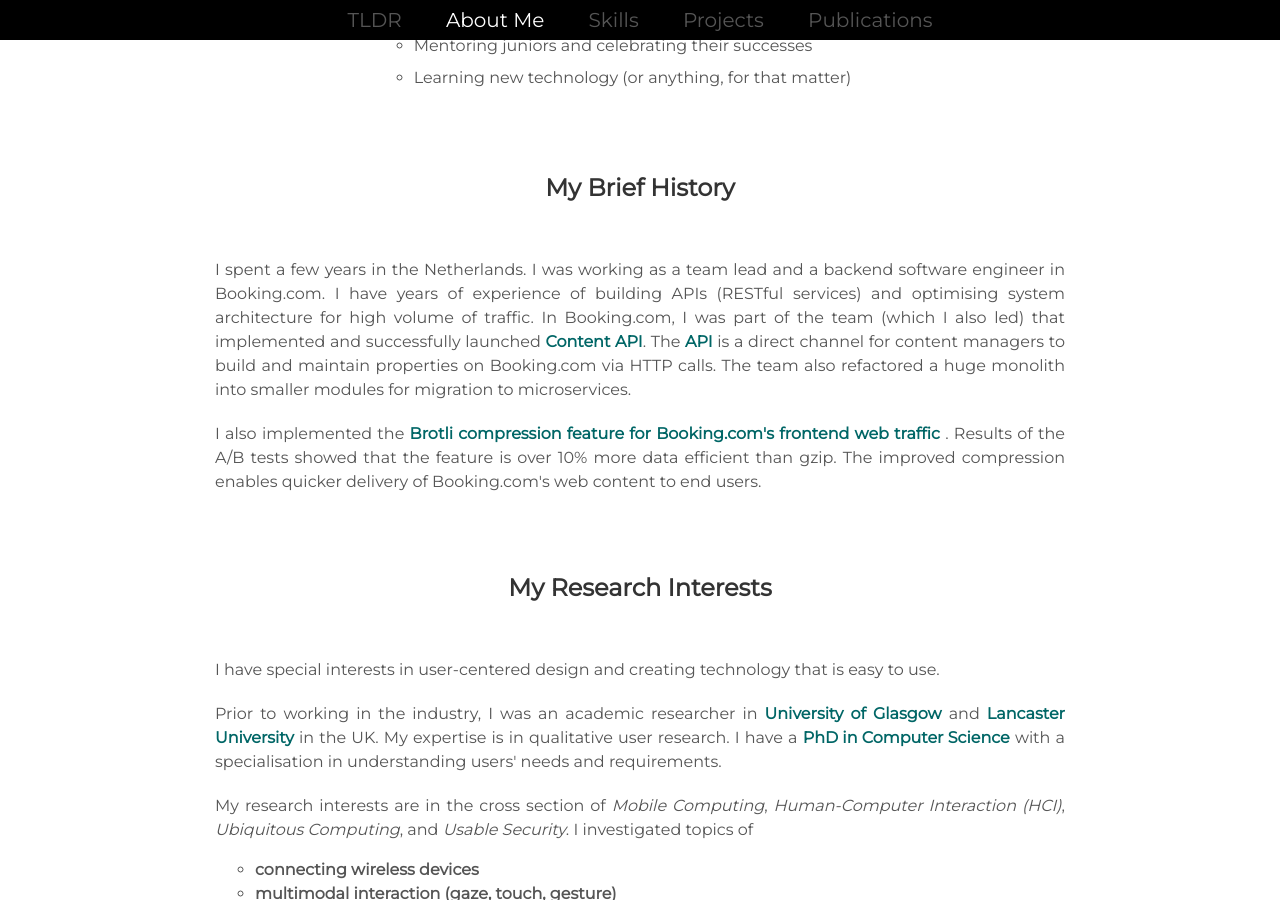
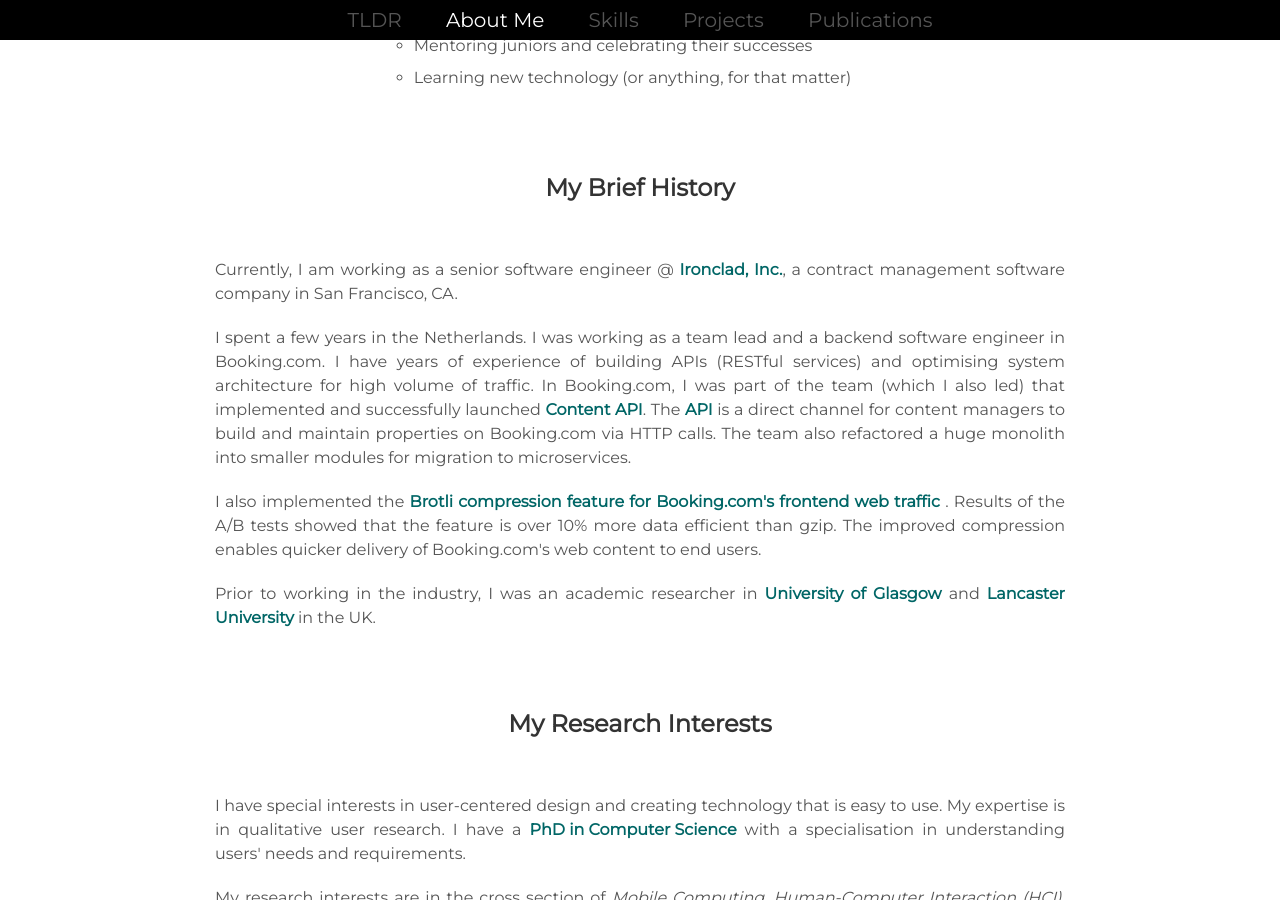
Before and after one commit to mingkichong/mingkichong.github.io, a Jekyll site: the page built from index.html, in a window 1280 px wide and 900 px high, scrolled down 3740 px. Built offline with Jekyll 4.4.1, drawn with Linux system fonts in a browser that asks for light colours.

Commit message:
update history content

```diff
--- a/_includes/about.html
+++ b/_includes/about.html
@@ -74,6 +74,9 @@
   <h3> My Brief History </h3>
 </div>
 <div class="about_details">
+  Currently, I am working as a senior software engineer &#64; <span id="about_link"><a href="https://ironcladapp.com/" target="_blank">Ironclad, Inc.</a></span>, a contract management software company in San Francisco, CA.
+</div>
+<div class="about_details">
   I spent a few years in the Netherlands.
   I was working as a team lead and a backend software engineer in Booking.com.
   I have years of experience of building APIs (RESTful services) and optimising system architecture for high volume of traffic.
@@ -88,15 +91,14 @@
   </span>.
   Results of the A/B tests showed that the feature is over 10% more data efficient than gzip. The improved compression enables quicker delivery of Booking.com's web content to end users.
 </div>
-
+<div class="about_details">
+  Prior to working in the industry, I was an academic researcher in <span id="about_link"><a href="https://www.gla.ac.uk/schools/computing/" target="_blank">University of Glasgow</a></span> and <span id="about_link"><a href="http://www.lancaster.ac.uk/scc/" target="_blank">Lancaster University</a></span> in the UK.
+</div>
 <div class="about_user-details">
   <h3> My Research Interests </h3>
 </div>
 <div class="about_details">
   I have special interests in user-centered design and creating technology that is easy to use.
-</div>
-<div class="about_details">
-  Prior to working in the industry, I was an academic researcher in <span id="about_link"><a href="https://www.gla.ac.uk/schools/computing/" target="_blank">University of Glasgow</a></span> and <span id="about_link"><a href="http://www.lancaster.ac.uk/scc/" target="_blank">Lancaster University</a></span> in the UK.
   My expertise is in qualitative user research.
   I have a
   <span class="tooltip">
```
